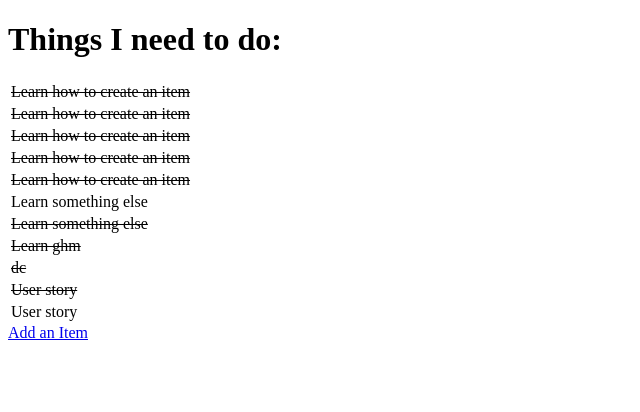
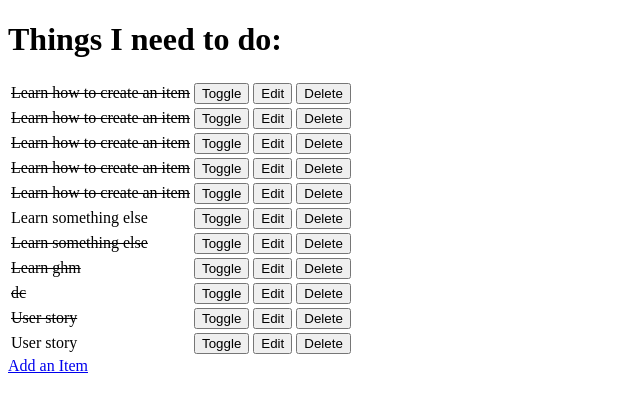
Before and after one commit to Sluveek/Django, a Django app: page / in a window 1280 px wide. Shown: the top 412 px of the page, without its empty margins (0-640 px from the left). Run offline with Django 3.2, Linux system fonts and the light colour scheme; data comes from the database, SQL or seed files in the repository; both versions use the stored data as it was after the commit.

Commit message:
Add Toggling And Deleting An Item

```diff
--- a/django_todo/urls.py
+++ b/django_todo/urls.py
@@ -15,10 +15,13 @@ Including another URLconf
 """
 from django.contrib import admin
 from django.urls import path
-from todo.views import get_todo_list, add_item
+from todo import views
 
 urlpatterns = [
     path('admin/', admin.site.urls),
-    path('', get_todo_list, name='get_todo_list'),
-    path('add', add_item, name='add'),
+    path('', views.get_todo_list, name='get_todo_list'),
+    path('add', views.add_item, name='add'),
+    path('edit/<item_id>', views.edit_item, name='edit'),
+    path('toggle/<item_id>', views.toggle_item, name='toggle'),
+    path('delete/<item_id>', views.delete_item, name='delete'),
 ]
--- a/todo/templates/todo/todo_list.html
+++ b/todo/templates/todo/todo_list.html
@@ -15,6 +15,21 @@
                 {% else %}
                     <td>{{ item.name }}</td>
                 {% endif %}
+                <td>
+                    <a href="/toggle/{{ item.id }}">
+                        <button>Toggle</button>
+                    </a>
+                </td>
+                <td>
+                    <a href="/edit/{{ item.id }}">
+                        <button>Edit</button>
+                    </a>
+                </td>
+                <td>
+                    <a href="/delete/{{ item.id }}">
+                        <button>Delete</button>
+                    </a>
+                </td>
             </tr>
             {% empty %}
             <tr><td>You have nothing to do</td></tr>
--- a/todo/views.py
+++ b/todo/views.py
@@ -25,3 +25,31 @@ def add_item(request):
     }
 
     return render(request, 'todo/add_item.html', context)
+
+
+def edit_item(request, item_id):
+    item = get_object_or_404(Item, id=item_id)
+    if request.method == 'POST':
+        form  = ItemForm(request.POST)
+        if form.is_valid():
+            form.save()
+            return redirect('get_todo_list')
+    form = ItemForm()
+    context = {
+        'form': form
+    }
+
+    return render(request, 'todo/add_item.html', context)
+
+
+def toggle_item(request, item_id):
+    item = get_object_or_404(Item, id=item_id)
+    item.done = not item.done
+    item.save()
+    return redirect('get_todo_list')
+
+
+def delete_item(request, item_id):
+    item = get_object_or_404(Item, id=item_id)
+    item.delete()
+    return redirect('get_todo_list')
```
Also changed, not shown: todo/templates/todo/edit_item.html (added, +22 -0 lines), db.sqlite3.
